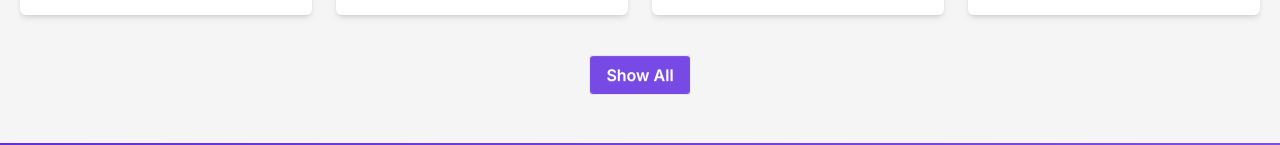
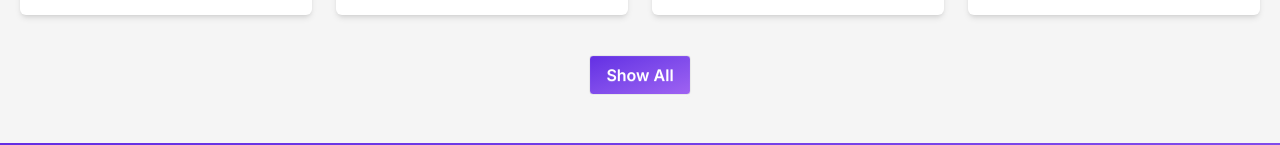
Before and after one commit to programmerrakibul/hero.io, a React (Vite) app: page / in a window 1280 px wide. Shown: the part 2180-2325 px from the top of the page. Built offline with nearby package versions, Linux system fonts and the light colour scheme.

Commit message:
buttons hover effect added

```diff
--- a/src/components/Navbar/Navbar.css
+++ b/src/components/Navbar/Navbar.css
@@ -14,5 +14,5 @@ a.nav-links.active {
 }
 
 a.nav-btn {
-  @apply btn font-semibold text-xs sm:text-base text-white bg-gradient-to-br from-[#632EE3] to-[#9F62F2];
+  @apply btn font-semibold text-xs sm:text-base text-white bg-gradient-to-br hover:bg-gradient-to-t from-[#632EE3] to-[#9F62F2];
 }
--- a/src/components/TrendingApps/TrendingApps.jsx
+++ b/src/components/TrendingApps/TrendingApps.jsx
@@ -34,7 +34,7 @@ const TrendingApps = () => {
             <div className="text-center">
               <Link
                 to="apps"
-                className="btn bg-[#642ee3da] hover:bg-[#632EE3] text-white duration-300"
+                className="btn text-white bg-gradient-to-br hover:bg-gradient-to-t from-[#632EE3] to-[#9F62F2] duration-300"
               >
                 Show All
               </Link>
```
